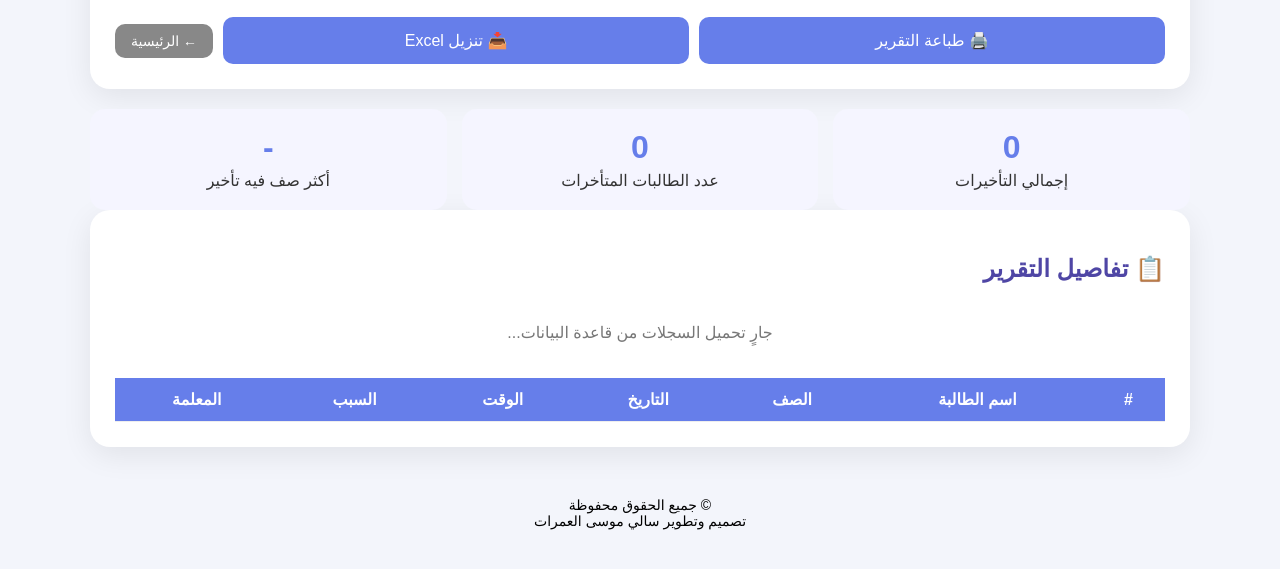
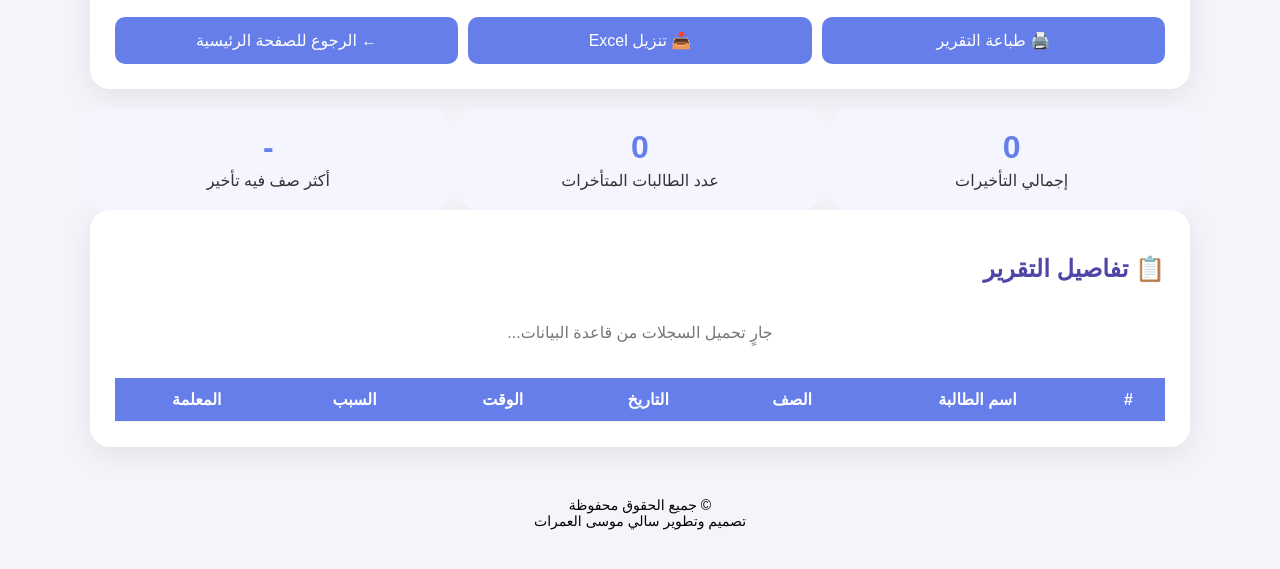
Before and after one commit to sallymousa244-beep/SchoolLater, a plain HTML site: page reports.html in a window 1280 px wide. Shown: the part 191-760 px from the top of the page. Drawn offline with Linux system fonts and the light colour scheme; no server answers.

Commit message:
Update reports.html

```diff
--- a/reports.html
+++ b/reports.html
@@ -105,20 +105,10 @@
 
         .buttons {
             display: grid;
-            grid-template-columns: 1fr 1fr auto;
-            align-items: center;
+            grid-template-columns: repeat(3, 1fr);
             gap: 10px;
             margin-top: 20px;
         }
-
-        #homeButton {
-            width: auto;
-            padding: 9px 16px;
-            font-size: 14px;
-            background: #888;
-        }
-
-        #homeButton:hover { background: #6f6f6f; }
 
         button {
             width: 100%;
@@ -163,8 +153,6 @@
             }
 
             .card { padding: 18px; }
-
-            #homeButton { justify-self: center; }
         }
 
         @media print {
@@ -266,7 +254,7 @@
         <div class="buttons">
             <button id="printButton" type="button">🖨️ طباعة التقرير</button>
             <button id="excelButton" type="button">📥 تنزيل Excel</button>
-            <button id="homeButton" type="button">← الرئيسية</button>
+            <button id="homeButton" type="button">← الرجوع للصفحة الرئيسية</button>
         </div>
     </div>
 
```
